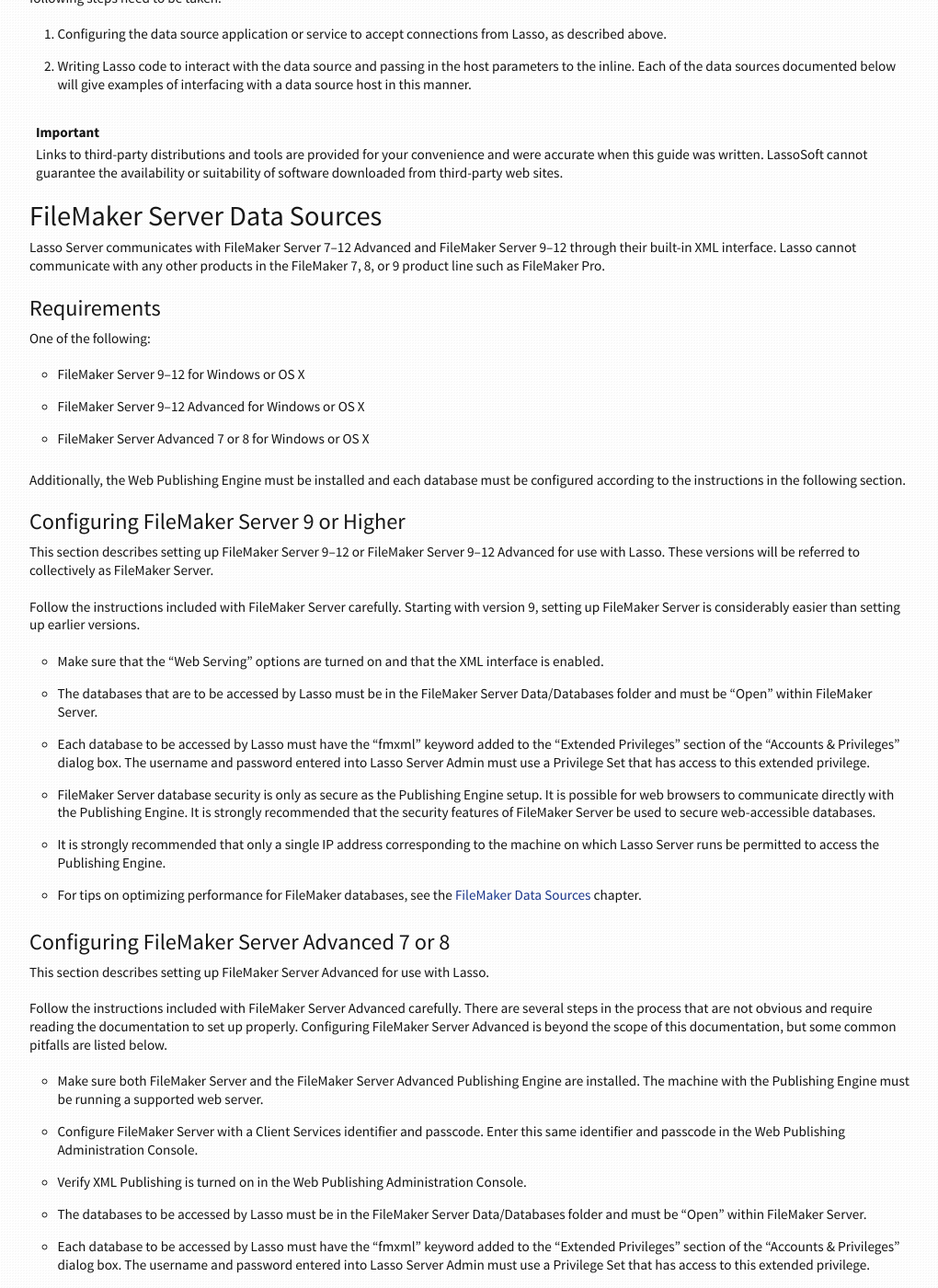
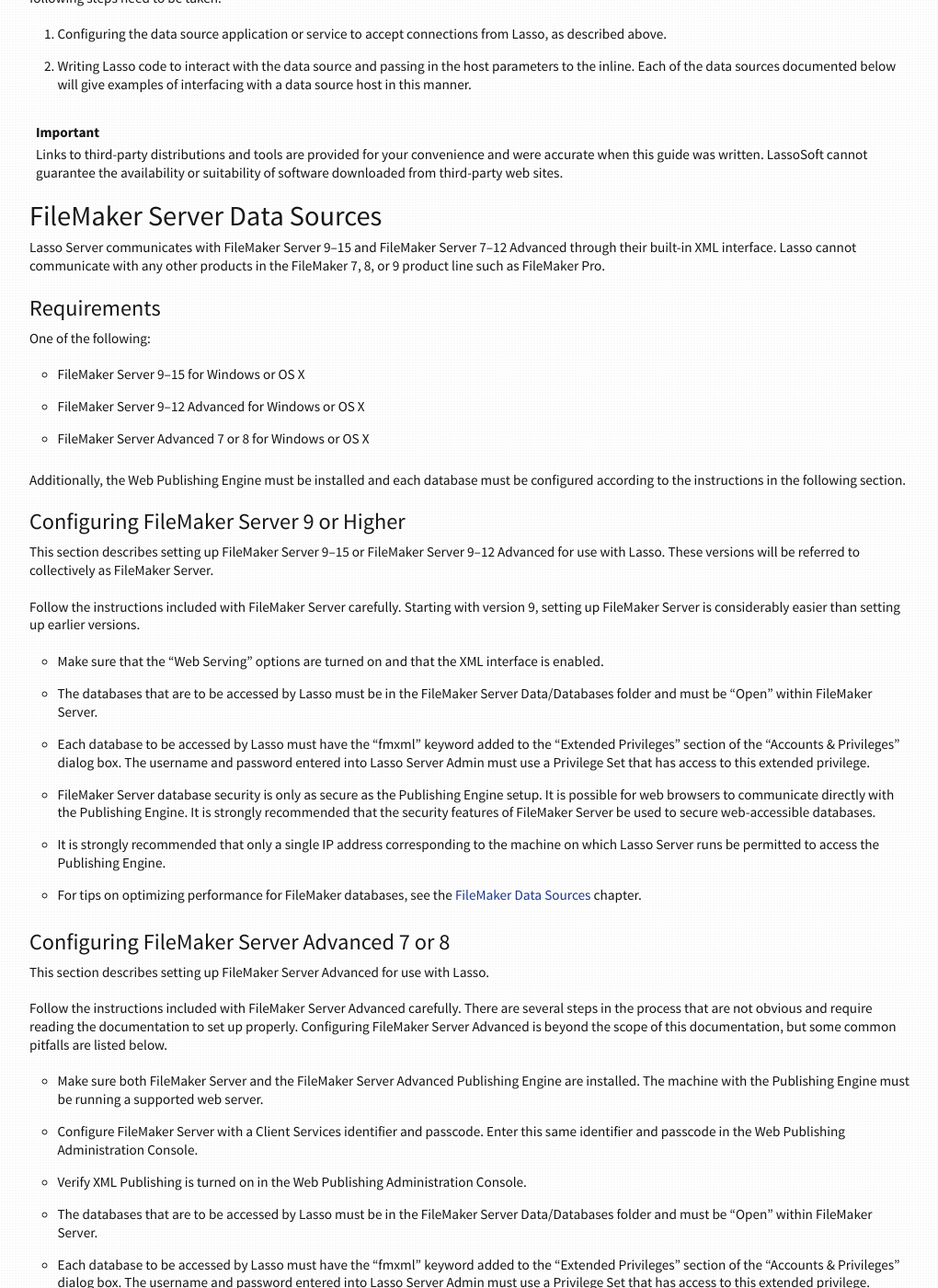
Before and after one commit to LassoSoft/LassoGuide, a Sphinx documentation site: the page built from source/server/datasource-setup.rst, in a window 1280 px wide and 1400 px high, scrolled down 1146 px. Shown: the whole window at 92% size, without its empty margins (128-1148 px from the left). Built offline with Sphinx 7.4.7, drawn with Linux system fonts in a browser that asks for light colours; cross-references to code outside the pages are shown as plain code; some of the changed text lies outside the part shown.

Commit message:
small updates for FileMaker & Postgres

```diff
--- a/source/server/datasource-setup.rst
+++ b/source/server/datasource-setup.rst
@@ -26,7 +26,7 @@
 chapter of the LCAPI documentation.)
 
 :ref:`datasource-setup-filemaker`
-   Supports FileMaker Server 7--12 Advanced and FileMaker Server 9--12.
+   Supports FileMaker Server 9--15 and FileMaker Server 7--12 Advanced.
 
 :ref:`datasource-setup-mysql`
    Supports MySQL Server 3.x, 4.x, or 5.x data sources. The MySQL client
@@ -103,10 +103,9 @@
 FileMaker Server Data Sources
 =============================
 
-Lasso Server communicates with FileMaker Server 7--12 Advanced and FileMaker
-Server 9--12 through their built-in XML interface. Lasso cannot communicate with
-any other products in the FileMaker 7, 8, or 9 product line such as FileMaker
-Pro.
+Lasso Server communicates with FileMaker Server 9--15 and FileMaker Server 7--12
+Advanced through their built-in XML interface. Lasso cannot communicate with any
+other products in the FileMaker 7, 8, or 9 product line such as FileMaker Pro.
 
 
 Requirements
@@ -114,7 +113,7 @@
 
 One of the following:
 
--  FileMaker Server 9--12 for Windows or OS X
+-  FileMaker Server 9--15 for Windows or OS X
 -  FileMaker Server 9--12 Advanced for Windows or OS X
 -  FileMaker Server Advanced 7 or 8 for Windows or OS X
 
@@ -125,7 +124,7 @@
 Configuring FileMaker Server 9 or Higher
 ----------------------------------------
 
-This section describes setting up FileMaker Server 9--12 or FileMaker Server
+This section describes setting up FileMaker Server 9--15 or FileMaker Server
 9--12 Advanced for use with Lasso. These versions will be referred to
 collectively as FileMaker Server.
 
@@ -171,8 +170,8 @@
    Console.
 -  Verify XML Publishing is turned on in the Web Publishing Administration
    Console.
--  The databases to be accessed by Lasso must be in the FileMaker Server
-   Data/Databases folder and must be "Open" within FileMaker Server.
+-  The databases that are to be accessed by Lasso must be in the FileMaker
+   Server Data/Databases folder and must be "Open" within FileMaker Server.
 -  Each database to be accessed by Lasso must have the "fmxml" keyword added to
    the "Extended Privileges" section of the "Accounts & Privileges" dialog box.
    The username and password entered into Lasso Server Admin must use a
```
Also changed, not shown: other parts of source/server/datasource-setup.rst (+6 -0 lines).
